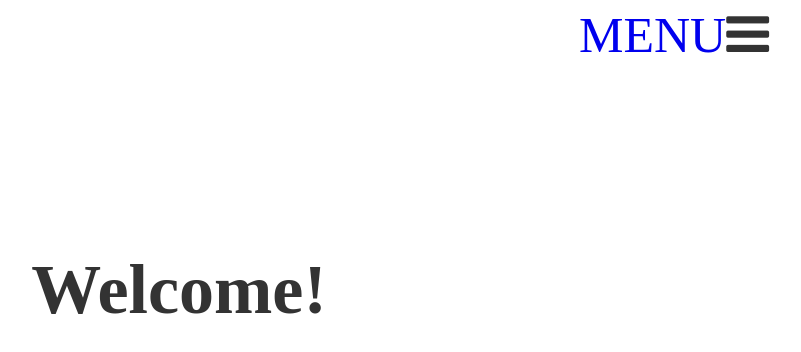
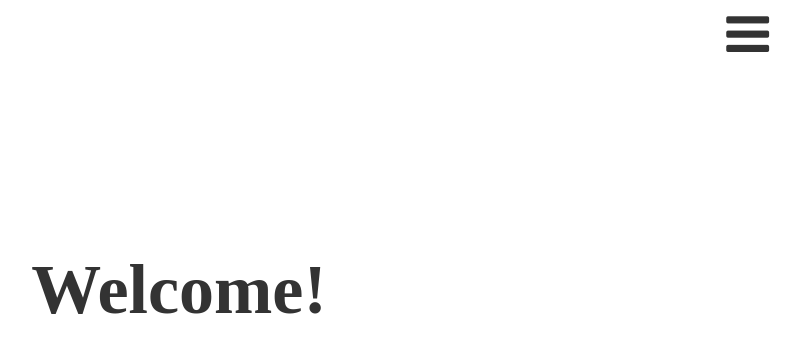
Before and after one commit to shomikg/My-overlay-js, a plain HTML site: page index.html in a window 1280 px wide. Shown: the whole page, without its empty margins (461-1262 px from the left). Drawn offline with Linux system fonts and the light colour scheme.

Commit message:
Deleted text from overlay button

```diff
--- a/index.html
+++ b/index.html
@@ -16,7 +16,7 @@
 
         <div class="button">
 
-            <a href="#" id="btn-menu" class="btn-open">MENU</a>
+            <a href="#" id="btn-menu" class="btn-open"></a>
 
         </div>
 
```
